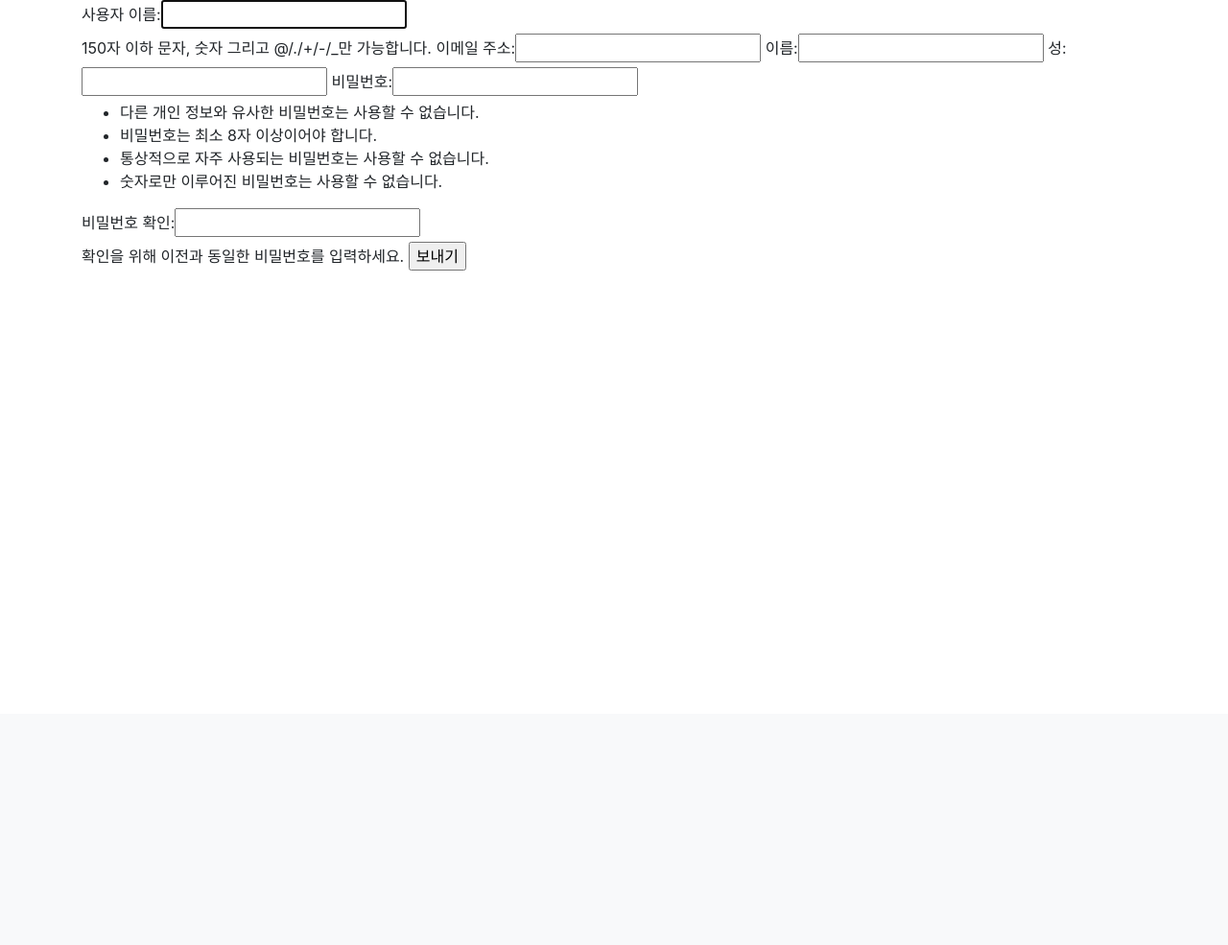
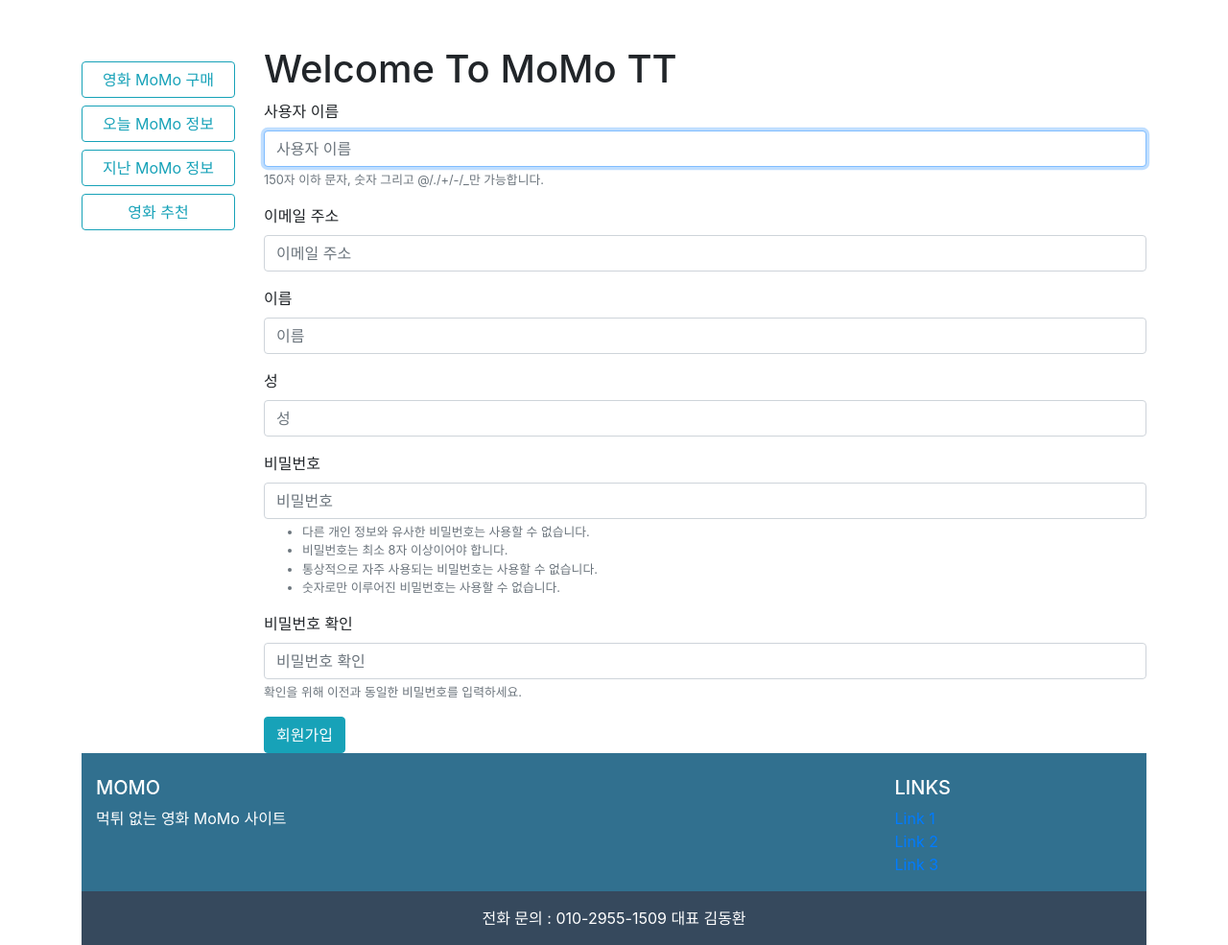
Before and after one commit to DJHyun/collabo, a Django app: page /accounts/signup/ in a window 1280 px wide. Shown: the part 56-1041 px from the top of the page at 96% size. Before the commit the page ends 338 px from the top, so only its background shows below. Run offline with Django 3.2, Linux system fonts and the light colour scheme; parts of the project's set-up code (start-up, migrations or seed data) failed here and were passed over; some libraries are stand-ins or nearby versions.

Commit message:
dj 2019-05-15 09:18

```diff
--- a/BOB/accounts/admin.py
+++ b/BOB/accounts/admin.py
@@ -1,4 +1,5 @@
 from django.contrib import admin
-from .models import User
+from .models import User, Money
 # Register your models here.
 admin.site.register(User)
+admin.site.register(Money)
--- a/BOB/accounts/forms.py
+++ b/BOB/accounts/forms.py
@@ -1,8 +1,14 @@
 from django import forms
 from django.contrib.auth import get_user_model
 from django.contrib.auth.forms import UserCreationForm
+from .models import Money
 
 class UserCustomCreationForm(UserCreationForm):
     class Meta:
         model = get_user_model()
-        fields = ('username', 'email','first_name','last_name',)
+        fields = ['username', 'email','first_name','last_name']
+
+class MoneyCreationForm(forms.ModelForm):
+    class Meta:
+        model = Money
+        fields = ['money']
--- a/BOB/accounts/models.py
+++ b/BOB/accounts/models.py
@@ -5,3 +5,10 @@ from django.conf import settings
 # Create your models here.
 class User(AbstractUser):
     points = models.PositiveIntegerField(default=0)
+
+class Money(models.Model):
+    user = models.ForeignKey(settings.AUTH_USER_MODEL, on_delete = models.CASCADE)
+    money = models.PositiveIntegerField()
+
+    def __str__(self):
+        return f'{self.user} 님이 {self.money} MoMo 환전 신청 하였습니다.'
--- a/BOB/accounts/templates/accounts/forms.html
+++ b/BOB/accounts/templates/accounts/forms.html
@@ -1,8 +1,41 @@
 {% extends 'base.html' %}
+
+{% load bootstrap4 %}
+
 {% block body %}
+
+{% if message %}
+<script>
+  alert('{{ message }}');
+</script>
+{% endif %}
+
+{% if flag == 'one' %}
+<h1 >Welcome To MoMo TT</h1>
+{% else %}
+  {% if flag == 'two' %}
+  <h1>MoMo 로그인 TT</h1>
+  {% else %}
+  <h1>MoMo 수정 TT</h1>
+  {% endif %}
+{% endif %}
 <form method="POST">
     {% csrf_token %}
-    {{ form }}
-    <input type="submit" value="보내기">
+    {% bootstrap_form form %}
+
+    {% if flag == 'one' %}
+    {% buttons %}
+    <button type="submit" class="btn btn-info">회원가입</button>
+    {% endbuttons %}
+    {% else %}
+    {% if flag == 'two' %}
+    {% buttons %}
+    <button type="submit" class="btn btn-info">로그인</button>
+    {% endbuttons %}
+    {% else %}
+    <button type="submit" class="btn btn-info">정보수정</button>
+    {% endif %}
+    {% endif %}
 </form>
+
 {% endblock %}
--- a/BOB/accounts/urls.py
+++ b/BOB/accounts/urls.py
@@ -10,4 +10,5 @@ urlpatterns = [
     path('logout/', views.logout, name='logout'),
     path('<int:match_id>/up/', views.up_money, name='up_money'),
     path('<int:match_id>/down/', views.down_money, name='down_money'),
+    path('money/<int:flag>/<int:user_id>', views.money, name='money'),
 ]
--- a/BOB/accounts/views.py
+++ b/BOB/accounts/views.py
@@ -5,11 +5,11 @@ from django.contrib.auth.forms import AuthenticationForm
 from django.contrib.auth.decorators import login_required
 from django.views.decorators.http import require_http_methods, require_POST
 from django.contrib.auth import get_user_model
-from .forms import UserCustomCreationForm
+from .forms import UserCustomCreationForm,MoneyCreationForm
 from momo.models import Movie, Match
+from .models import Money
 
 # Create your views here.
-
 
 
 @require_http_methods(["GET", "POST"])
@@ -26,7 +26,7 @@ def signup(request):
     else:
         user_form = UserCustomCreationForm()
 
-    context = {'form': user_form}
+    context = {'form': user_form, 'flag':'one'}
     return render(request, 'accounts/forms.html', context)
 
 def login(request):
@@ -39,7 +39,7 @@ def login(request):
             return redirect('movies:list')
     else:
         login_form = AuthenticationForm()
-    context = {'form': login_form}
+    context = {'form': login_form, 'flag':'two'}
     return render(request, 'accounts/forms.html', context)
 
 @login_required
@@ -56,16 +56,19 @@ def user_info(request):
 
 @login_required
 def user_detail(request,user_id):
-    user_infos = get_user_model().objects.get(id=user_id)
-    # if request.user.is_authenticated:
-    #     recommend_movie = Score.objects.filter(user__in=request.user.followings.values('id')).order_by('-value').first()
-    # else:
-    #     recommend_movie = Score.objects.order_by('-value').first()
+    user = get_user_model().objects.get(id=user_id)
+    message = False
+    if request.method == 'POST':
+        form = UserCustomCreationForm(request.POST, instance=user)
+        if form.is_valid():
+            form.save()
+            message = "수정되었습니다."
+    form = UserCustomCreationForm(instance=user)
     context={
-        'user_infos':user_infos,
-        # 'recommend_movie':recommend_movie,
+        'form':form,
+        'message':message
     }
-    return render(request,'accounts/userdetail.html',context)
+    return render(request, 'accounts/forms.html', context)
 
 @login_required
 def up_money(request,match_id):
@@ -86,4 +89,28 @@ def down_money(request,match_id):
     else:
         match.user_down.add(request.user)
 
-    return redirect("moveis:list")
+    return redirect("movies:list")
+
+def money(request, flag, user_id):
+    if request.method == 'POST':
+        if flag == 1:
+            pass
+        elif flag == 2:
+            user = get_object_or_404(get_user_model(), pk=user_id)
+            user.points += int(request.POST['money'])
+            user.save()
+            return redirect("movies:list")
+        else:
+            user = get_object_or_404(get_user_model(), pk=user_id)
+            Money.objects.create(user=user, money=int(request.POST['money']))
+            return redirect("movies:list")
+    else:
+        if flag == 1:
+            form = Money.objects.all()
+        else:
+            form = MoneyCreationForm()
+    context = {
+        'form':form,
+        'flag':flag
+    }
+    return render(request, 'accounts/money_form.html', context)
--- a/BOB/bob/settings.py
+++ b/BOB/bob/settings.py
@@ -39,6 +39,7 @@ INSTALLED_APPS = [
     'django.contrib.staticfiles',
     'accounts',
     'momo',
+    'bootstrap4',
 ]
 
 MIDDLEWARE = [
--- a/BOB/bob/templates/base.html
+++ b/BOB/bob/templates/base.html
@@ -9,12 +9,103 @@
     <link rel="stylesheet" href="https://stackpath.bootstrapcdn.com/bootstrap/4.3.1/css/bootstrap.min.css" integrity="sha384-ggOyR0iXCbMQv3Xipma34MD+dH/1fQ784/j6cY/iJTQUOhcWr7x9JvoRxT2MZw1T" crossorigin="anonymous">
     <!-- Font Awesome -->
     <link rel="stylesheet" href="https://use.fontawesome.com/releases/v5.8.1/css/all.css" integrity="sha384-50oBUHEmvpQ+1lW4y57PTFmhCaXp0ML5d60M1M7uH2+nqUivzIebhndOJK28anvf" crossorigin="anonymous">
+    <style>
+      footer {
+        background-color: #31708F;
+        color: white;
+        flex-shrink: 0;
+    }
 
-    <title>Momo</title>
+    footer > div.footer-copyright {
+        background-color: #36495D;
+        color: white;
+    }
+
+    </style>
+    <title>MoMo</title>
 </head>
 <body>
-    {% include 'nav.html' %}
+<!--NavBar-->
+{% include 'nav.html' %}
+<div id="app" class="container">
+    <!--Sidebar & Content-->
+    <div class="row mt-5">
 
+        <!--Sidebar-->
+        <aside class="col-md-2 d-none d-md-block sidebar">
+            <nav class="sidebar-sticky mt-2">
+                <ul class="nav flex-column">
+                    <li class="nav-item mt-2">
+                        <button class="btn btn-outline-info btn-block">영화 MoMo 구매</button>
+                    </li>
+                    <li class="nav-item mt-2">
+                        <button class="btn btn-outline-info btn-block">오늘 MoMo 정보</button>
+                    </li>
+
+                    <li class="nav-item mt-2">
+                        <button class="btn btn-outline-info btn-block">지난 MoMo 정보</button>
+                    </li>
+
+                    <li class="nav-item mt-2">
+                        <button class="btn btn-outline-info btn-block">영화 추천</button>
+                    </li>
+
+                    {% if user.is_authenticated %}
+                    {% if user.username == 'admin2' %}
+                    <li class="nav-item mt-2">
+                        <button class="btn btn-outline-info btn-block" onclick = "location.href = '{% url 'accounts:money' 1 0 %}' ">MoMo 환전 확인</button>
+                    </li>
+                    {% else %}
+                    <li class="nav-item mt-2">
+                        <button class="btn btn-outline-info btn-block" onclick = "location.href = '{% url 'accounts:money' 2 user.id  %}' ">MoMo 충전</button>
+                    </li>
+                    <li class="nav-item mt-2">
+                        <button class="btn btn-outline-info btn-block" onclick = "location.href = '{% url 'accounts:money' 3 user.id %}' ">MoMo 환전 신청</button>
+                    </li>
+                    {% endif %}
+                    {% endif %}
+                </ul>
+            </nav>
+        </aside>
+
+        <!--Content-->
+        <div class="col-md-10 d-none d-md-block">
+        {% block body %}
+        {% endblock %}
+        </div>
+    </div>
+
+
+<!-- Footer -->
+<footer class="page-footer font-small pt-4">
+    <div class="container-fluid text-center text-md-left">
+        <div class="row">
+            <div class="col-md-6 mt-md-0 mt-3">
+                <h5 class="text-uppercase">MOMO</h5>
+                <p>먹튀 없는 영화 MoMo 사이트</p>
+            </div>
+            <hr class="clearfix w-100 d-md-none pb-3">
+            <div class="col-md-3 offset-md-3 mb-md-0 mb-3">
+                <h5 class="text-uppercase">Links</h5>
+                <ul class="list-unstyled">
+                    <li>
+                        <a href="#!">Link 1</a>
+                    </li>
+                    <li>
+                        <a href="#!">Link 2</a>
+                    </li>
+                    <li>
+                        <a href="#!">Link 3</a>
+                    </li>
+                </ul>
+            </div>
+        </div>
+    </div>
+    <div class="footer-copyright text-center py-3">
+        전화 문의 : 010-2955-1509 대표 김동환
+    </div>
+</footer>
+</div>
     <!--{% if user.is_authenticated %}-->
     <!--    <p>{{ user.username }}</p>-->
     <!--    <a href="{% url 'accounts:logout' %}">로그아웃</a>-->
@@ -22,12 +113,6 @@
     <!--    <a href="{% url 'accounts:login' %}">로그인</a>-->
     <!--{% endif %}-->
 
-
-    <div class="container">
-    {% block body %}
-    {% endblock %}
-    </div>
-
     <script src="https://code.jquery.com/jquery-3.3.1.slim.min.js" integrity="sha384-q8i/X+965DzO0rT7abK41JStQIAqVgRVzpbzo5smXKp4YfRvH+8abtTE1Pi6jizo" crossorigin="anonymous"></script>
     <script src="https://cdnjs.cloudflare.com/ajax/libs/popper.js/1.14.7/umd/popper.min.js" integrity="sha384-UO2eT0CpHqdSJQ6hJty5KVphtPhzWj9WO1clHTMGa3JDZwrnQq4sF86dIHNDz0W1" crossorigin="anonymous"></script>
     <script src="https://stackpath.bootstrapcdn.com/bootstrap/4.3.1/js/bootstrap.min.js" integrity="sha384-JjSmVgyd0p3pXB1rRibZUAYoIIy6OrQ6VrjIEaFf/nJGzIxFDsf4x0xIM+B07jRM" crossorigin="anonymous"></script>
--- a/BOB/bob/templates/nav.html
+++ b/BOB/bob/templates/nav.html
@@ -22,18 +22,16 @@
         <!--<a class="nav-link" href="">내글보기</a>-->
       </li>
       <li class="nav-item">
-        <!--<a class="nav-link" href="">새글쓰기</a>-->
+        <a class="nav-link" tabindex="-1" aria-disabled="true">{{ user }}님 포인트 {{ user.points }} MoMo</a>
       </li>
       <li class="nav-item">
-        <a class="nav-link" href="{% url 'accounts:user_detail' user.id %}" tabindex="-1" aria-disabled="true">{{ user }}</a>
+        <a class="nav-link" href="{% url 'accounts:user_detail' user.id %}" tabindex="-1" aria-disabled="true">마이페이지</a>
       </li>
 
       <li class="nav-item">
         <a class="nav-link" href="{% url 'accounts:logout' %}">로그아웃</a>
       </li>
       {% else %}
-
-
       <li class="nav-item">
         <a class="nav-link" href="{% url 'accounts:signup' %}">회원가입</a>
       </li>
@@ -41,7 +39,6 @@
         <a class="nav-link" href="{% url 'accounts:login' %}">로그인</a>
       </li>
       {% endif %}
-
     </ul>
   </div>
 </nav>
--- a/BOB/momo/urls.py
+++ b/BOB/momo/urls.py
@@ -2,6 +2,7 @@ from django.urls import path
 from . import views
 
 app_name="movies"
+
 urlpatterns = [
     path('', views.test),
     path('list/',views.movieList,name="list")
--- a/BOB/momo/views.py
+++ b/BOB/momo/views.py
@@ -95,4 +95,4 @@ def moviedetail(request,movie_id):
 # if
 
 # 아래 실행하면 영진위에서 영화 정보 받은 다음에 DB에 저장
-# getmoviedatalocal()
+getmoviedatalocal()
```
Also changed, not shown: BOB/accounts/templates/accounts/money_form.html (added, +35 -0 lines), BOB/accounts/templates/accounts/userlist.html (deleted, +0 -11 lines), BOB/momo/templates/index.html (+3 -19 lines), BOB/accounts/migrations/0002_money.py (added), BOB/accounts/migrations/0003_auto_20190514_1750.py (added), BOB/accounts/migrations/0004_remove_money_check.py (added), BOB/db.sqlite3.
